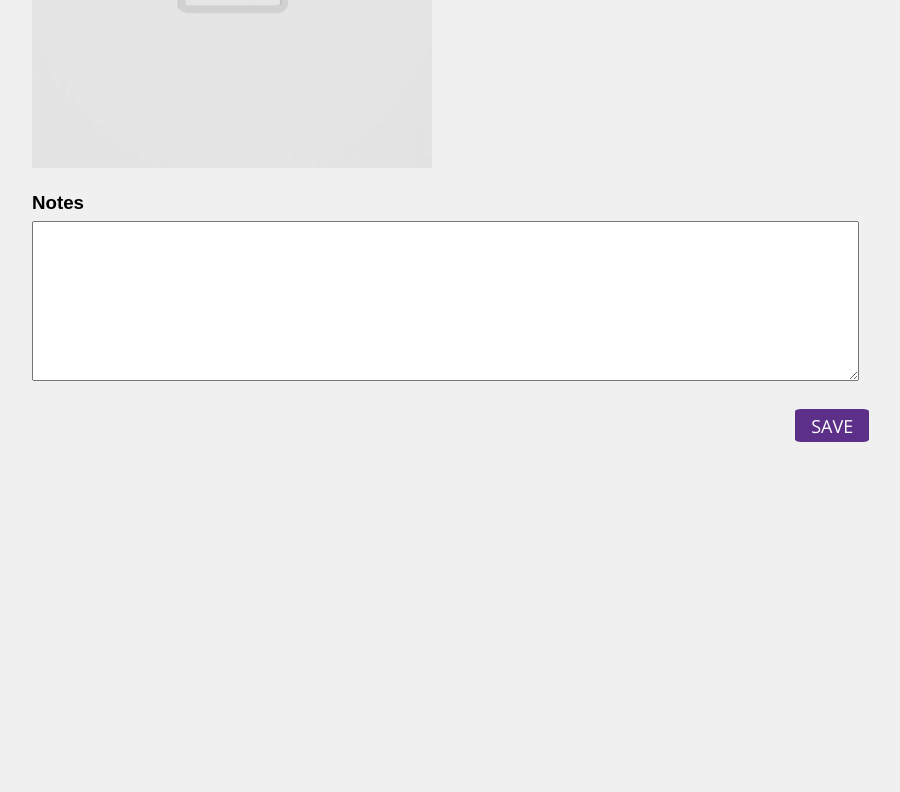
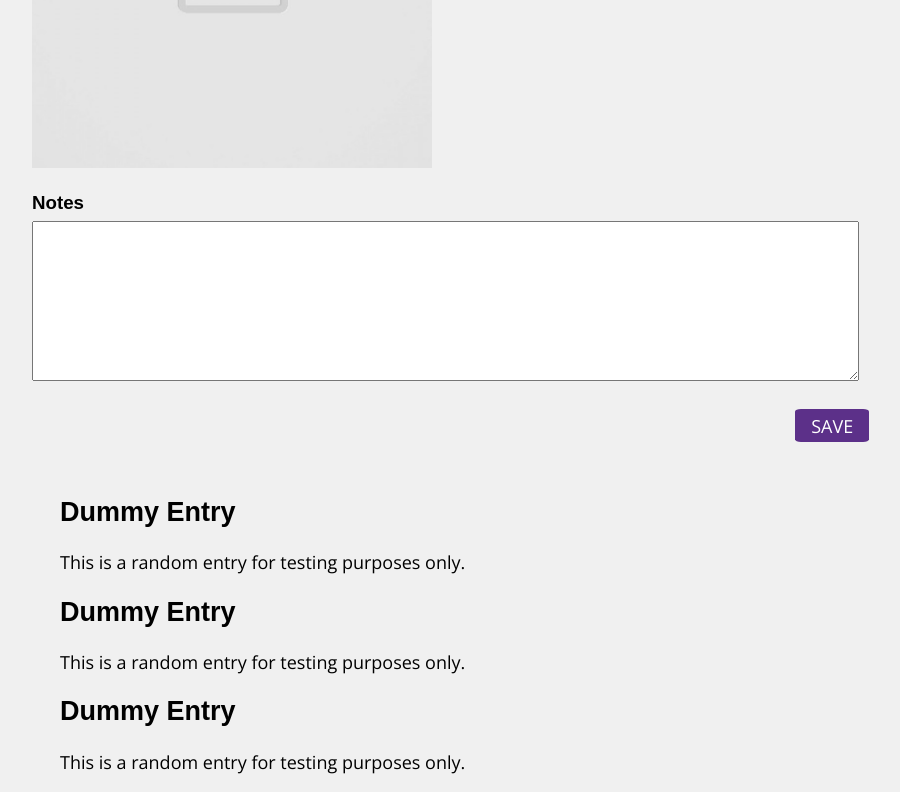
Before and after one commit to lauragracem/code-journal, a website: page index.html in a window 1280 px wide. Shown: the part 378-1170 px from the top of the page, without its empty margins (194-1094 px from the left). Before the commit the page ends 852 px from the top, so only its background shows below. Drawn offline with nearby package versions, Linux system fonts and the light colour scheme; a web font is replaced by a local one.

Commit message:
add dummy journal entries

```diff
--- a/css/styles.css
+++ b/css/styles.css
@@ -8,6 +8,7 @@ header {
 }
 
 h1,
+h2,
 h3 {
   font-family: "Proza Libre", sans-serif;
 }
@@ -31,3 +32,12 @@ input:focus-visible,
 textarea:focus-visible {
   outline: 2px solid rgb(92, 48, 137);
 }
+
+.entries {
+  font-family: "Open sans", sans-serif;
+  font-size: large;
+}
+
+.entries > ul {
+  list-style: none;
+}
--- a/index.html
+++ b/index.html
@@ -53,6 +53,22 @@
           </div>
         </form>
       </div>
+      <div class="entries" data-view="entries">
+        <ul>
+          <li>
+            <h2>Dummy Entry</h2>
+            <p>This is a random entry for testing purposes only.</p>
+          </li>
+          <li>
+            <h2>Dummy Entry</h2>
+            <p>This is a random entry for testing purposes only.</p>
+          </li>
+          <li>
+            <h2>Dummy Entry</h2>
+            <p>This is a random entry for testing purposes only.</p>
+          </li>
+        </ul>
+      </div>
     </div>
   </main>
   <script src="js/data.js"></script>
```
